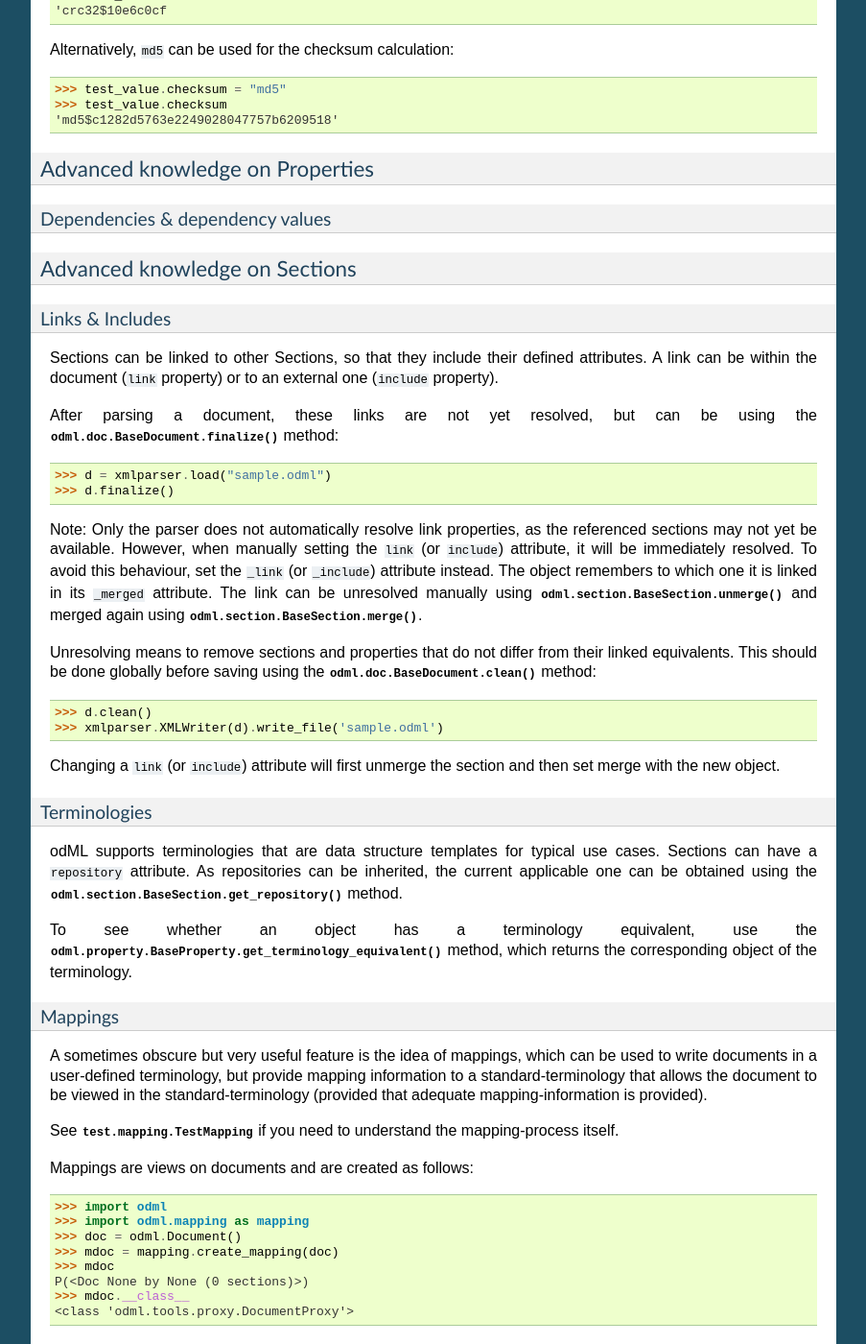
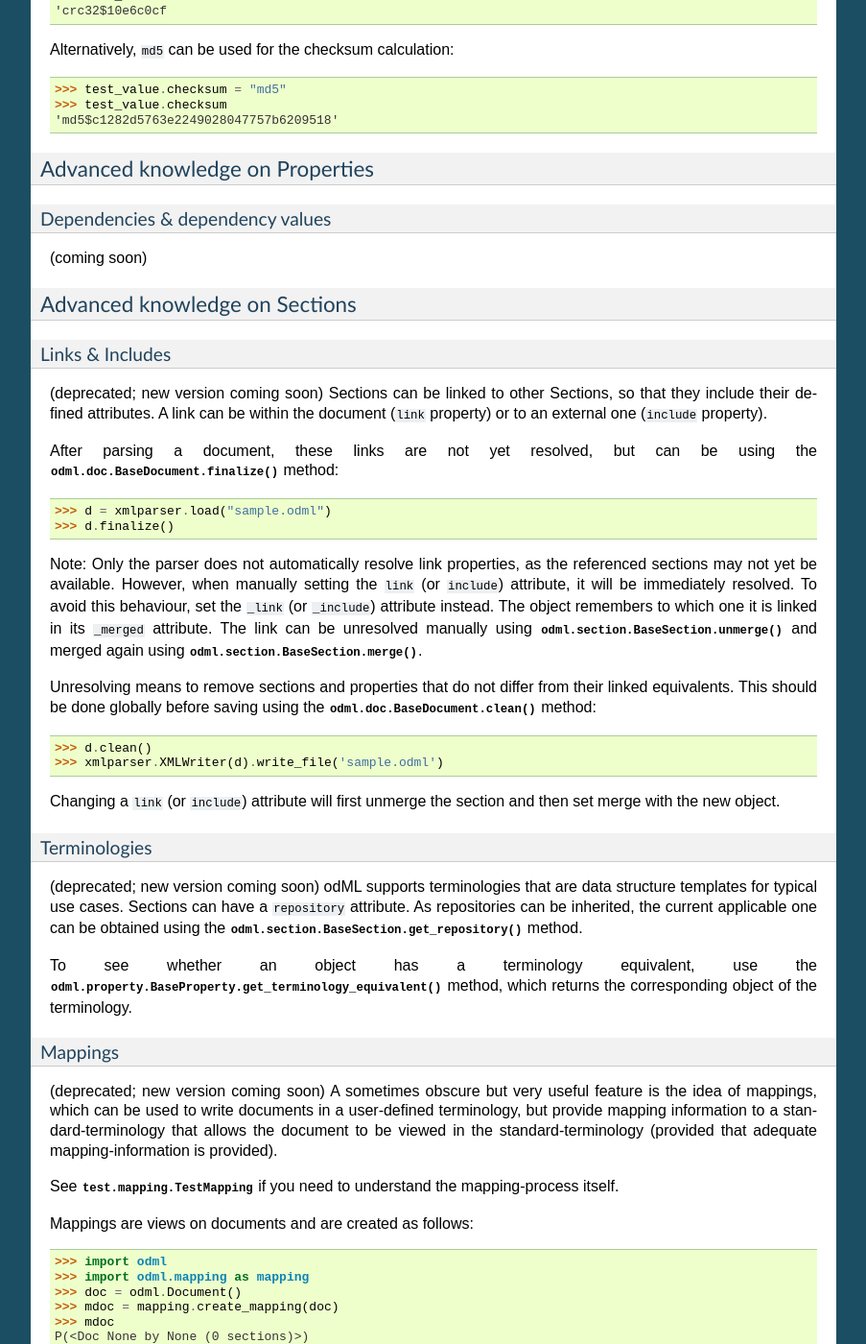
Before and after one commit to G-Node/python-odml, a Sphinx documentation site: the page built from doc/tutorial.rst, in a window 1280 px wide and 1400 px high, scrolled down 15897 px. Shown: the whole window at 96% size, without its empty margins (198-1101 px from the left). Built offline with Sphinx 7.4.7, drawn with Linux system fonts in a browser that asks for light colours.

Commit message:
marked unedited parts

```diff
--- a/doc/tutorial.rst
+++ b/doc/tutorial.rst
@@ -1007,14 +1007,14 @@ Advanced knowledge on Properties
 
 Dependencies & dependency values
 ********************************
-
+(coming soon)
 
 Advanced knowledge on Sections
 ------------------------------
 
 Links & Includes
 ****************
-
+(deprecated; new version coming soon)
 Sections can be linked to other Sections, so that they include their defined
 attributes. A link can be within the document (``link`` property) or to an
 external one (``include`` property).
@@ -1046,7 +1046,7 @@ then set merge with the new object.
 
 Terminologies
 *************
-
+(deprecated; new version coming soon)
 odML supports terminologies that are data structure templates for typical use cases.
 Sections can have a ``repository`` attribute. As repositories can be inherited,
 the current applicable one can be obtained using the :py:meth:`odml.section.BaseSection.get_repository`
@@ -1057,7 +1057,7 @@ method, which returns the corresponding object of the terminology.
 
 Mappings
 ********
-
+(deprecated; new version coming soon)
 A sometimes obscure but very useful feature is the idea of mappings, which can
 be used to write documents in a user-defined terminology, but provide mapping
 information to a standard-terminology that allows the document to be viewed in
```
